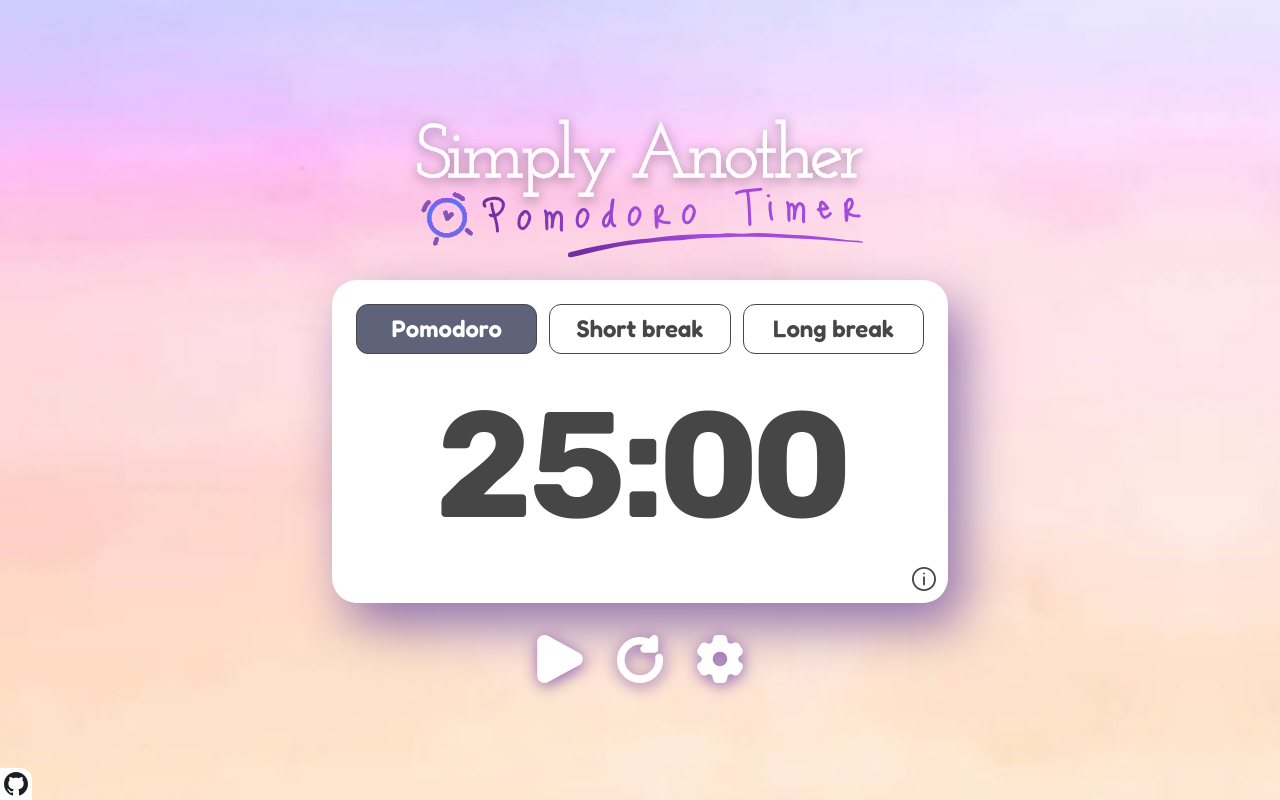
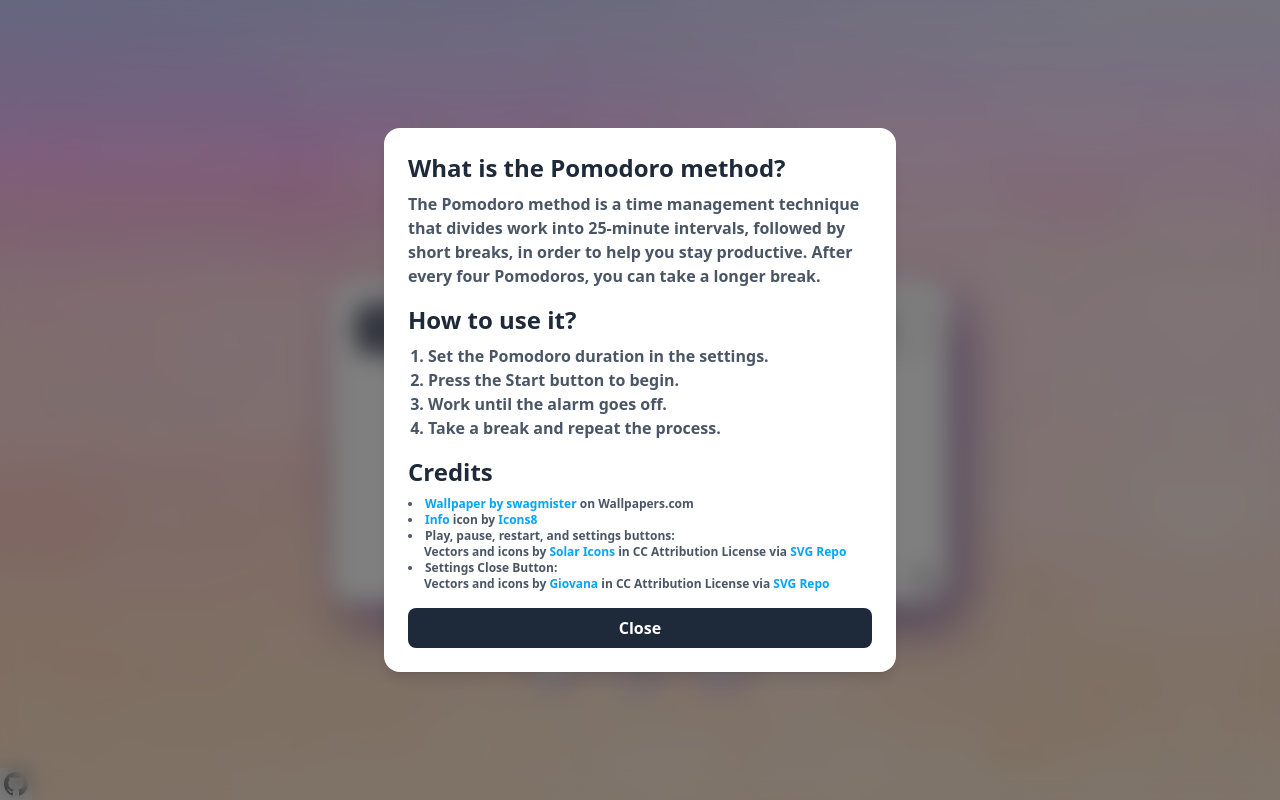
Before and after one commit to mjgalarza1/simply-another-pomodoro-timer, a React (Vite) app: page / in a window 1280 px wide. Both pictures are taken after a click on the button 924 px from the left and 578 px from the top of the page. Built offline with nearby package versions, Linux system fonts and the light colour scheme; a web font is replaced by a local one.

Commit message:
Add Info Modal

```diff
--- /dev/null
+++ b/src/components/InfoModal.jsx
@@ -0,0 +1,94 @@
+import {useEffect, useState} from "react";
+
+function InfoModal({close}) {
+
+    const [isOpening, setIsOpening] = useState(true);
+    const [isClosing, setIsClosing] = useState(false)
+
+    // Disables body overflow when InfoModal is open
+    useEffect(() => {
+        document.body.style.overflow = "hidden";
+        return () => {
+            document.body.style.overflow = "";
+        };
+    }, []);
+
+    // Waits for fadeOut and slideOut transitions to finish before closing
+    useEffect(() => {
+        if (isClosing) {
+            setTimeout(() => {
+                close()
+                setIsOpening(false)
+            }, 150);
+        }
+    }, [isClosing]);
+
+    return (
+        <div className={
+            `fixed inset-0 flex justify-center items-center bg-black/50 backdrop-blur-md z-50 p-4
+            ${isOpening ? "animate-settingsFadeIn" : ""}
+            ${isClosing ? "animate-settingsFadeOut" : ""}
+            `}>
+
+            <div className={
+                    `bg-white rounded-2xl p-6 max-w-lg w-full shadow-lg overflow-y-auto max-h-[80vh]
+                    ${isOpening ? "animate-settingsSlideIn" : ""}
+                    ${isClosing ? "animate-settingsSlideOut" : ""}
+                `}>
+                <h2 className="text-2xl font-bold text-gray-800">What is the Pomodoro method?</h2>
+                <p className="text-gray-600 mt-2">
+                    The Pomodoro method is a time management technique that divides work into 25-minute intervals,
+                    followed by short breaks, in order to help you stay productive.
+                    After every four Pomodoros, you can take a longer break.
+                </p>
+
+                <h2 className="text-2xl font-bold text-gray-800 mt-4">How to use it?</h2>
+                <ol className="list-decimal ml-5 text-gray-600 mt-2">
+                    <li>Set the Pomodoro duration in the settings.</li>
+                    <li>Press the Start button to begin.</li>
+                    <li>Work until the alarm goes off.</li>
+                    <li>Take a break and repeat the process.</li>
+                </ol>
+
+                <h2 className="text-2xl font-bold text-gray-800 mt-4">Credits</h2>
+                <p className="text-gray-600 mt-2 text-xs list-disc">
+                    <li>
+                        <a className="text-sky-500"
+                           href="https://wallpapers.com/wallpapers/pastel-watercolor-q4u3pgnrn42zo6zb.html"
+                           target="_blank">Wallpaper by swagmister</a> on Wallpapers.com
+                    </li>
+                    <li>
+                        <a className="text-sky-500" target="_blank"
+                           href="https://icons8.com/icon/lr0VUxUGGB6L/info">Info</a> icon by
+                        <a target="_blank" href="https://icons8.com" className="text-sky-500"> Icons8</a>
+                    </li>
+                    <li>
+                        Play, pause, restart, and settings buttons: <br/>
+                        <span className="ml-4">
+                            Vectors and icons by <a className="text-sky-500"
+                            href="https://www.figma.com/community/file/1166831539721848736?ref=svgrepo.com"
+                            target="_blank">Solar Icons</a> in CC Attribution License via
+                            <a href="https://www.svgrepo.com/" target="_blank" className="text-sky-500"> SVG Repo</a>
+                        </span>
+                    </li>
+                    <li>
+                        Settings Close Button: <br/>
+                        <span className="ml-4">
+                            Vectors and icons by <a className="text-sky-500"
+                            href="https://www.figma.com/@d12da0b9_b193_4?ref=svgrepo.com"
+                            target="_blank">Giovana</a> in CC Attribution License via
+                            <a href="https://www.svgrepo.com/" target="_blank" className="text-sky-500"> SVG Repo</a>
+                        </span>
+                    </li>
+                </p>
+
+                <button onClick={() => setIsClosing(true)}
+                        className="mt-4 bg-gray-800 text-white py-2 px-4 rounded-lg hover:bg-gray-900 w-full">
+                    Close
+                </button>
+            </div>
+        </div>
+    );
+}
+
+export default InfoModal
--- a/src/components/PomodoroTimer.jsx
+++ b/src/components/PomodoroTimer.jsx
@@ -9,6 +9,7 @@ import PlayerButton from "./buttons/PlayerButton.jsx";
 import PomodoroRadioButton from "./buttons/PomodoroRadioButton.jsx";
 import {useEffect, useRef, useState} from "react";
 import SettingsWindow from "./SettingsWindow.jsx";
+import InfoModal from "./InfoModal.jsx";
 
 function PomodoroTimer() {
 
@@ -31,6 +32,7 @@ function PomodoroTimer() {
     const [alarmVolume, setAlarmVolume] = useState(1.0)
 
     const [settingsOpen, setSettingsOpen] = useState(false)
+    const [isInfoOpen, setIsInfoOpen] = useState(false);
 
     const pomodoroMap = new Map([
         ["pomodoro", "short-break"],
@@ -232,6 +234,8 @@ function PomodoroTimer() {
                 />
             )}
 
+            {isInfoOpen && <InfoModal close={() => setIsInfoOpen(false)} />}
+
             <div id="pomodoro-buttons-and-timer" className="text-center p-[24px] bg-white rounded-[25px] shadow-[15px_23px_50px_rgb(148,118,174)] flex flex-col justify-center w-[616px] max-[650px]:w-[95vw]">
 
                 <div id="pomodoro-selection-buttons" className="flex flex-row justify-between gap-3 max-[616px]:gap-[2vw]">
@@ -245,16 +249,16 @@ function PomodoroTimer() {
                     </div>
                 </div>
                 <div id="info-button" className="relative">
-                    <button onClick={() => console.log("Info button was pressed")} className="absolute bottom-0 right-0 -mb-3 -mr-3 w-[24px] max-[376px]:w-[20px] hover:cursor-pointer">
+                    <button onClick={() => setIsInfoOpen(true)} className="absolute bottom-0 right-0 -mb-3 -mr-3 w-[24px] max-[376px]:w-[20px] hover:cursor-pointer">
                         <img src={Info} alt="Info button"/>
                     </button>
                 </div>
 
             </div>
 
-            {/* TODO: ADD info behavior, REFACTOR names for clarity, ADD webpage icon*/}
-            {/* TODO EXTRAS: ADD next button (+behaviour), ADD Spotify playlist or Youtube radio, MODULARIZE things better. SETTINGS: ability to DISABLE long-break and to CHOOSE alarm sfx*/}
-            {/* FINISHED: Add player icons, add box-shadow to icons, make buttons component for the top buttons, add timer, add the info button, CHANGE buttons to radios? ADD startup animation (fade-in of main-container div, ADD timer behavior, ADD default alarm, ADD timer transition between durations, ADD settings behavior (choose pomodoros+custom, alarm volume, make settings RESPONSIVE, ADD transition animation to settings))*/}
+            {/* TODO: REFACTOR names for clarity, ADD webpage icon*/}
+            {/* TODO EXTRAS: ADD next button (+behavior), ADD Spotify playlist or Youtube radio, MODULARIZE things better. SETTINGS: ability to DISABLE long-break and to CHOOSE alarm sfx*/}
+            {/* FINISHED: Add player icons, add box-shadow to icons, make buttons component for the top buttons, add timer, add the info button, CHANGE buttons to radios? ADD startup animation (fade-in of main-container div, ADD timer behavior, ADD default alarm, ADD timer transition between durations, ADD settings behavior (choose pomodoros+custom, alarm volume, make settings RESPONSIVE, ADD transition animation to settings, ADD info behavior))*/}
             {/* FINISHED FIX 1: When pausing at 00:00, timer doesn't continue if "play" is pressed again, and alarm keeps replaying.*/}
             {/* FINISHED FIX 2: When pausing and un-pausing, it restarts the interval timeout, un-syncing the alarm sfx.*/}
 
```
